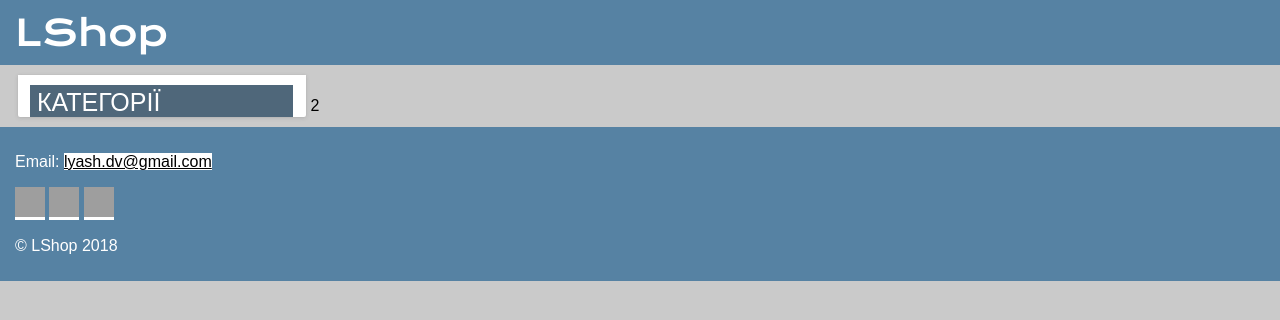
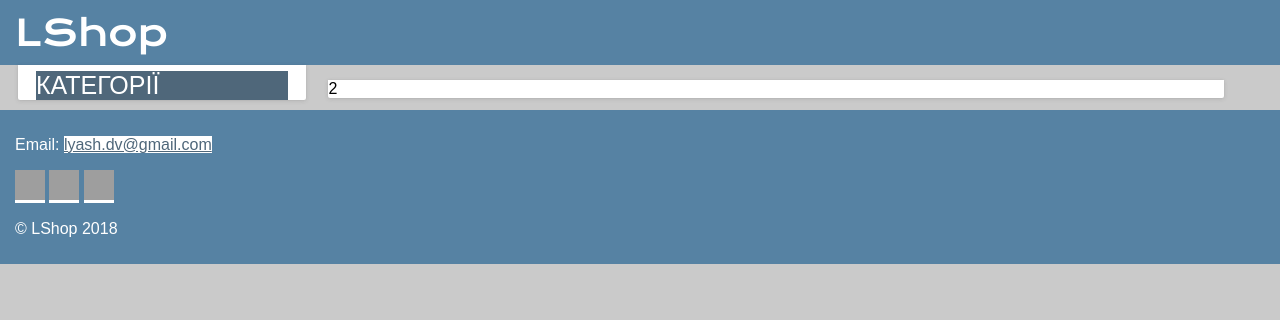
Before and after one commit to MoldyBread/LShop, a website built with webpack: page docs/index.html in a window 1280 px wide. Built offline with nearby package versions, Linux system fonts and the light colour scheme; no server answers; grey boxes are pictures that could not be loaded.

Commit message:
Fixed categories and goods

```diff
--- a/src/scss/main.scss
+++ b/src/scss/main.scss
@@ -28,13 +28,13 @@ header a{
 
 footer a{
 	text-decoration: underline;
-	color: #000;
+	color: #4F677A;
 	background-color: #fff;
 }
 
 footer a:hover{
 	color: #fff;
-	background-color:#000;
+	background-color:#4F677A;
 }
 
 footer img{
@@ -43,40 +43,51 @@ footer img{
 	background-color: transparent;
 }
 
-.main-content div{
-	margin-top: 10px;
-	margin-bottom: 10px;
+.categories,.goods{
 	display: inline-block;
+	margin-left: 18px;
+    margin-bottom: 10px;
+    background-color: #fff;
+	box-shadow: 0 0 2px 0 rgba(51,51,51,.05), 0 1px 4px 0 rgba(51,51,51,.15);
+	border-radius: 0 0 2px 2px;
+}
+
+.categories-head,.goods-head,.categories-items,.goods-items{
+    margin-left: 18px;
+	margin-right: 18px;
+
+}
+
+.categories-head,.goods-head{
+	font-size: 25px;
+	text-align: left;
+	text-transform: uppercase;
+}
+
+.categories-items,.goods-items{
+	margin: 5px 18px;
 }
 
 .categories{
-	background-color: #fff;
-	box-shadow: 0 0 2px 0 rgba(51,51,51,.05), 0 1px 4px 0 rgba(51,51,51,.15);
-    border-radius: 0 0 2px 2px;
-    margin-left: 18px;
-
 	width: 18rem;
 }
 
-.categories-head,.categories-items{
-	margin-top: 3px;
-	margin-left: 12px;
-}
-
 .categories-head{
-	margin-bottom: 0!important ;
-	padding: 3px 46% 0 7px;
-	font-size: 25px;
-	text-align: left;
-	text-transform: uppercase;
+	margin-top: 5.5px;
 	background-color: #4F677A;
 	color: #fff;
 }
-.categories-items{
-	padding: 0 46% 3px 7px;
+
+.goods{
+	margin-top: 10px;
+	width: 70%;
+	min-width: 288.4px;
 
 }
 
-.goods{
-	width: 70%;
+.goods-head{
+	margin-top: 5px;
+	padding: 3px 46% 0 7px;
+	color: #4F677A;
+	border-bottom: 1px dotted #4F677A;
 }
```
Also changed, not shown: dist/css/main.css, dist/index.html.
